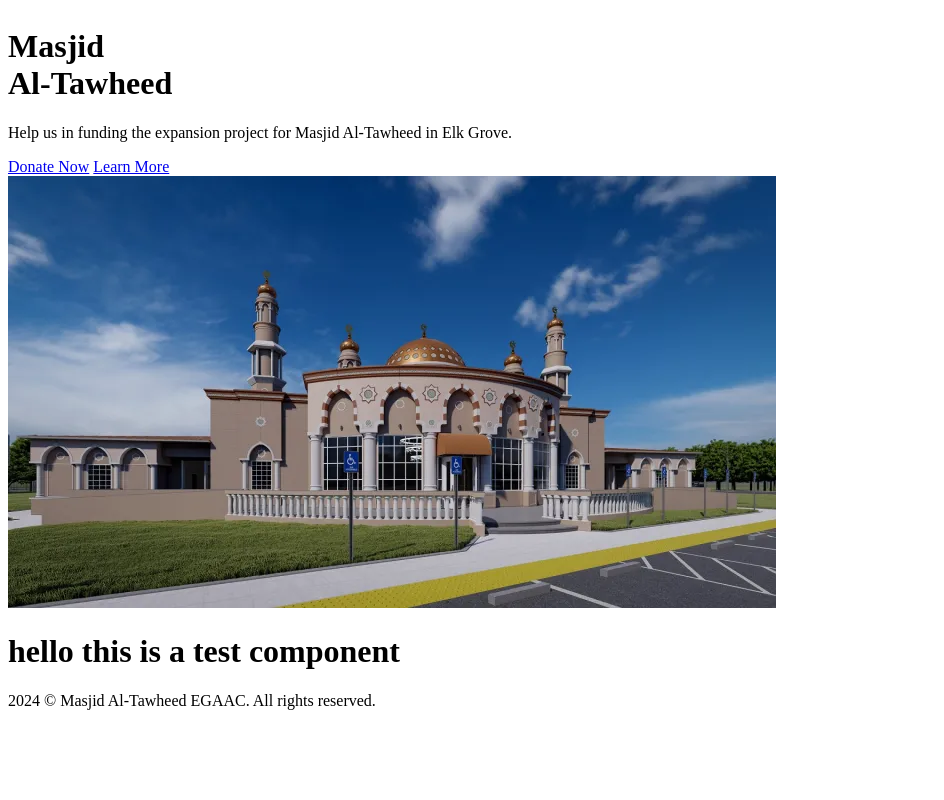
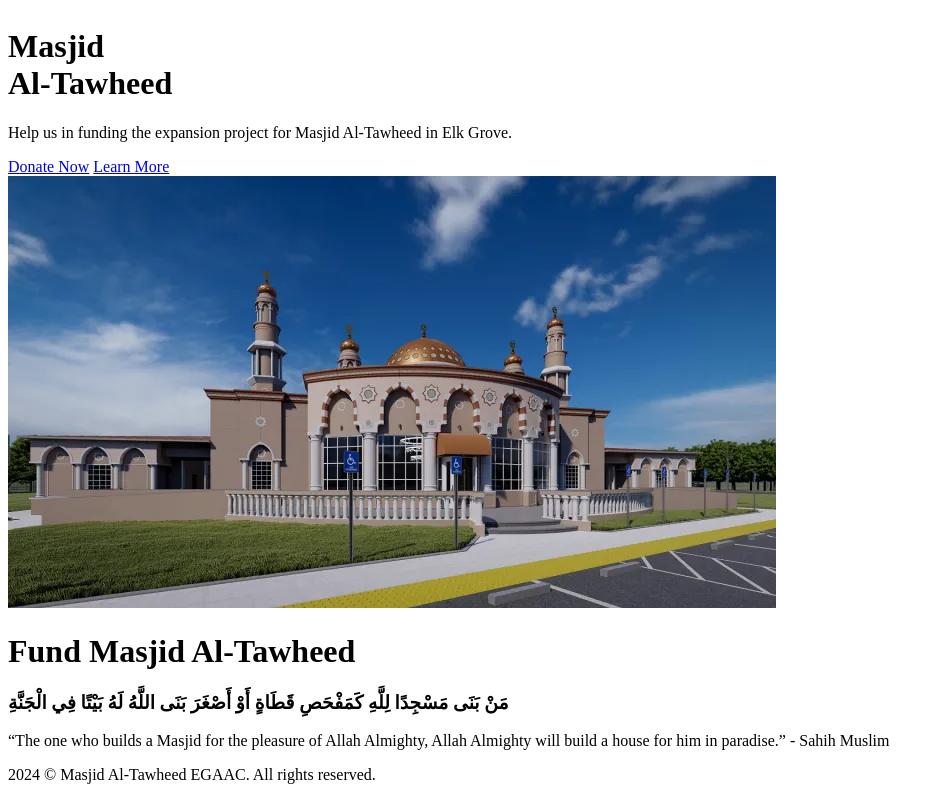
Before and after one commit to ohmrr/tawheed-website, a SvelteKit app: page / in a window 1280 px wide. Shown: the part 1166-1966 px from the top of the page, without its empty margins (0-944 px from the left). Before the commit the page ends 1892 px from the top, so only its background shows below. Built offline with nearby package versions, Linux system fonts and the light colour scheme; some icons are missing.

Commit message:
add to main content

```diff
--- a/src/lib/components/Header.svelte
+++ b/src/lib/components/Header.svelte
@@ -34,11 +34,11 @@
     <div class="mt-12 flex w-full flex-col items-center justify-center px-4 md:px-12 lg:px-16">
       <div class="flex w-full flex-col items-center justify-between gap-8 lg:flex-row">
         <div class="flex flex-col text-center lg:text-left">
-          <h1 class="mb-6 text-4xl font-bold leading-tight text-gray-100 md:text-5xl lg:text-6xl">
+          <h1 class="mb-8 text-4xl font-bold leading-tight text-gray-100 md:text-5xl lg:text-6xl">
             Masjid<br />Al-Tawheed
           </h1>
 
-          <p class="mb-6 text-xl font-normal text-gray-200 md:text-2xl">
+          <p class="mb-8 text-xl font-normal text-gray-200 md:text-2xl">
             Help us in funding the expansion project for Masjid Al-Tawheed in Elk Grove.
           </p>
 
--- a/src/routes/(main)/+layout.svelte
+++ b/src/routes/(main)/+layout.svelte
@@ -6,9 +6,7 @@
 </script>
 
 <Header />
-
 <main>
   {@render children()}
 </main>
-
 <Footer />
--- a/src/routes/(main)/+page.svelte
+++ b/src/routes/(main)/+page.svelte
@@ -2,4 +2,21 @@
   import Container from '$lib/components/Container.svelte';
 </script>
 
-<h1>hello this is a test component</h1>
+<Container bgColorClass="bg-gray-100">
+  <div class="flex flex-col items-center justify-center py-6 md:py-10">
+    <div class="flex w-full flex-col items-center justify-center px-4 md:px-12 lg:px-16">
+      <h1 class="text-gray-900 text-center font-bold text-3xl mb-5">Fund Masjid Al-Tawheed</h1>
+
+      <div class="flex flex-col items-center justify-center gap-y-5">
+        <h3 class="text-center text-2xl font-bold text-gray-900">
+          ‏ مَنْ بَنَى مَسْجِدًا لِلَّهِ كَمَفْحَصِ قَطَاةٍ أَوْ أَصْغَرَ بَنَى اللَّهُ لَهُ بَيْتًا
+          فِي الْجَنَّةِ
+        </h3>
+        <p class="text-center text-lg text-gray-900">
+          “The one who builds a Masjid for the pleasure of Allah Almighty, Allah Almighty will build
+          a house for him in paradise.” - Sahih Muslim
+        </p>
+      </div>
+    </div>
+  </div>
+</Container>
```
